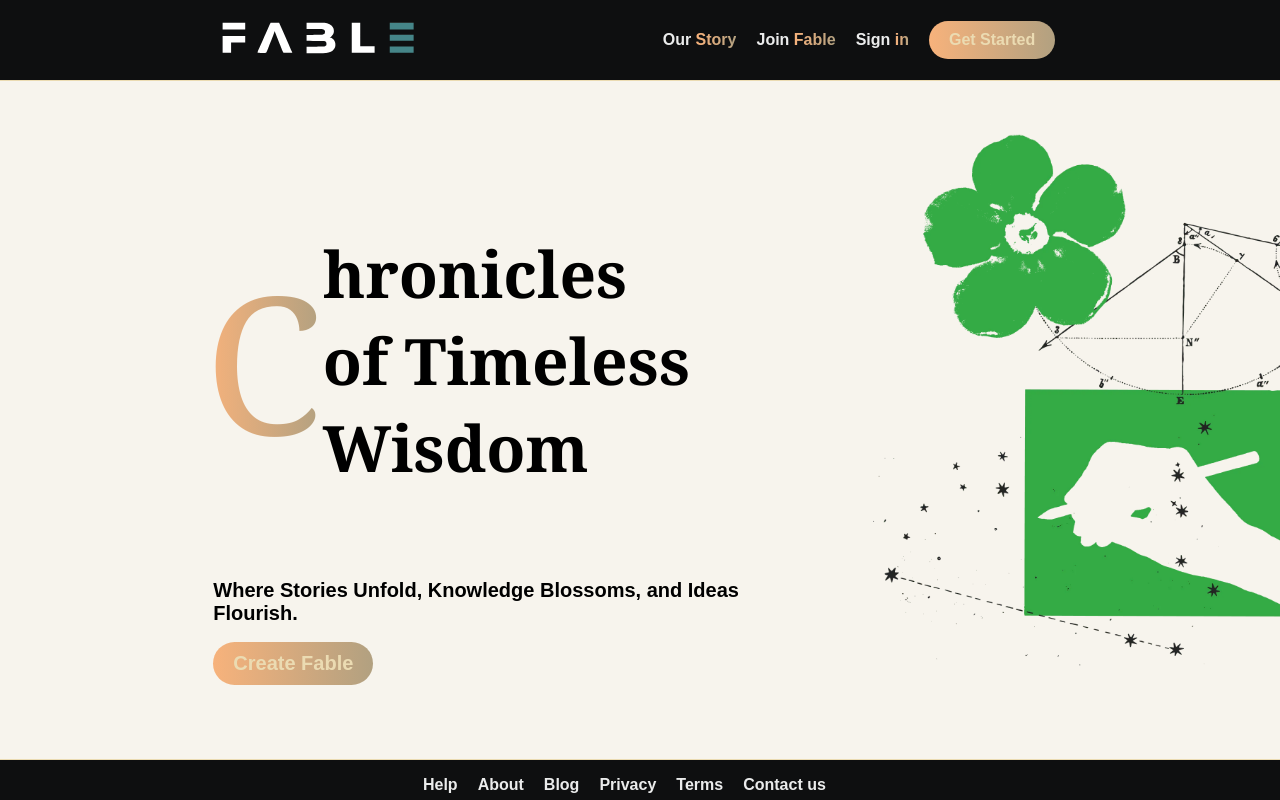
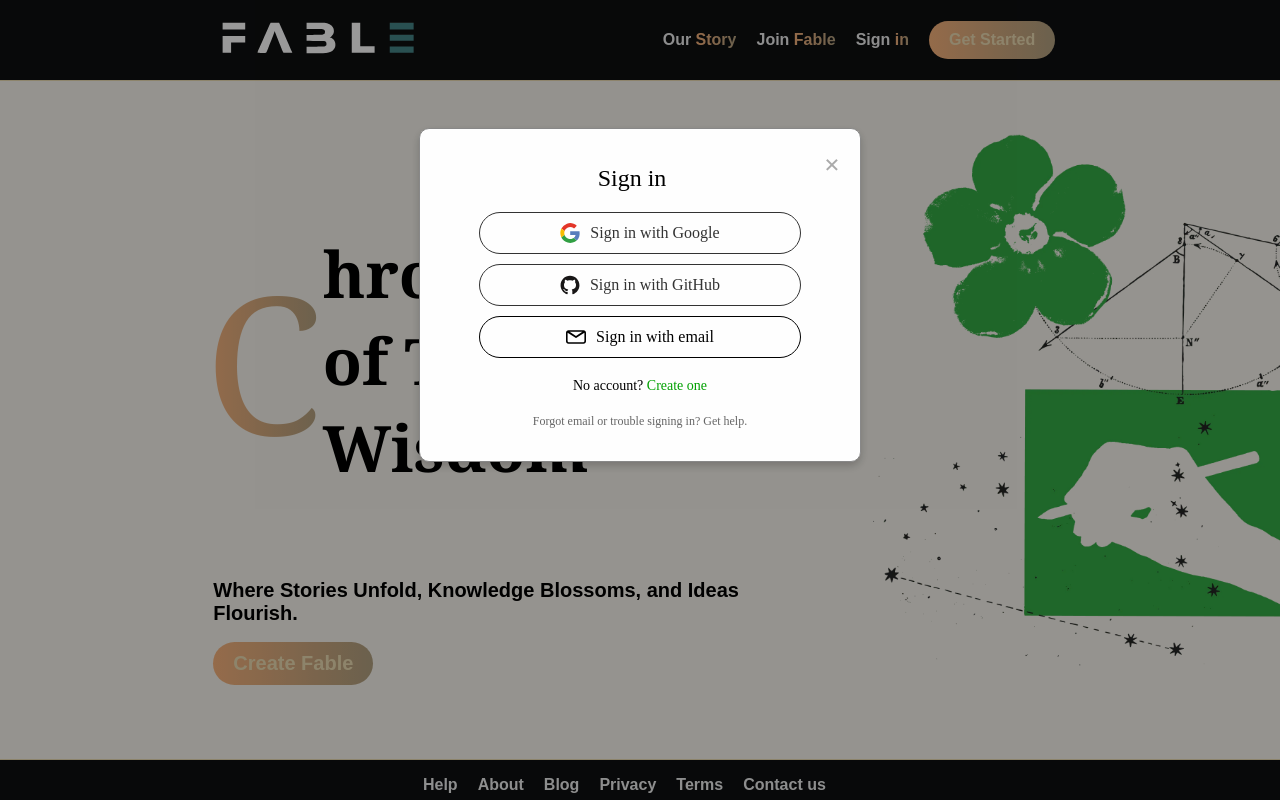
Before and after one commit to bakayu/fable, a plain HTML site: page index.html in a window 1280 px wide. Both pictures are taken after a click on the link "Sign in". Drawn offline with Linux system fonts and the light colour scheme.

Commit message:
added login page

```diff
--- a/index.html
+++ b/index.html
@@ -26,10 +26,14 @@
             <a href="#" class="dim">Our <span class="color">Story</span></a>
           </li>
           <li>
-            <a href="#" class="dim">Join <span class="color">Fable</span></a>
+            <a href="#" class="dim join-fable"
+              >Join <span class="color">Fable</span></a
+            >
           </li>
           <li>
-            <a href="#" class="dim">Sign <span class="color">in</span></a>
+            <a href="#" class="dim sign-in-link"
+              >Sign <span class="color">in</span></a
+            >
           </li>
           <li class="m-button">Get Started</li>
         </ul>
@@ -62,5 +66,68 @@
         </ul>
       </div>
     </footer>
+
+    <!-- sign in element -->
+    <div id="loginModal" class="modal">
+      <div class="modal-content">
+        <span class="close">&times;</span>
+        <h1>Sign in</h1>
+        <a href="#" class="btn btn-google"
+          ><img
+            src="img/google.svg"
+            alt="Google Login"
+            class="social-icon"
+          />Sign in with Google</a
+        >
+        <a href="#" class="btn btn-github"
+          ><img
+            src="img/github.svg"
+            alt="GitHub Login"
+            class="social-icon"
+          />Sign in with GitHub</a
+        >
+        <a href="#" class="btn btn-email"
+          ><img src="img/email.svg" alt="email" class="social-icon" />Sign in
+          with email</a
+        >
+        <div class="create-account">
+          No account? <a href="#" id="createAccountLink">Create one</a>
+        </div>
+        <div class="help-links">
+          <p>Forgot email or trouble signing in? <a href="#">Get help.</a></p>
+        </div>
+      </div>
+    </div>
+
+    <!-- sign up element -->
+    <div id="signupModal" class="modal">
+      <div class="modal-content">
+        <span class="close">&times;</span>
+        <h1>Sign up</h1>
+        <a href="#" class="btn btn-google"
+          ><img
+            src="img/google.svg"
+            alt="Google Login"
+            class="social-icon"
+          />Sign up with Google</a
+        >
+        <a href="#" class="btn btn-github"
+          ><img
+            src="img/github.svg"
+            alt="GitHub Login"
+            class="social-icon"
+          />Sign up with GitHub</a
+        >
+        <a href="#" class="btn btn-email"
+          ><img src="img/email.svg" alt="email" class="social-icon" />Sign up with email</a
+        >
+        <div class="create-account">
+          Already have an account? <a href="#" id="signInLink">Sign in</a>
+        </div>
+        <div class="help-links">
+          <p>Forgot email or trouble signing up? <a href="#">Get help.</a></p>
+        </div>
+      </div>
+    </div>
   </body>
 </html>
--- a/script/index.js
+++ b/script/index.js
@@ -1 +1,54 @@
 console.log("hello world");
+document.addEventListener('DOMContentLoaded', (event) => {
+    const loginModal = document.getElementById("loginModal");
+    const signupModal = document.getElementById("signupModal");
+    const buttons = document.querySelectorAll(".m-button");
+    const closeButtons = document.querySelectorAll(".close");
+    const createAccountLink = document.getElementById("createAccountLink");
+    const signInLink = document.getElementById("signInLink");
+    const joinFableLink = document.querySelector(".menu a.join-fable");
+    const navSignInLink = document.querySelector(".menu a.sign-in-link");
+
+    buttons.forEach(button => {
+        button.onclick = function() {
+            loginModal.style.display = "block";
+        }
+    });
+
+    closeButtons.forEach(button => {
+        button.onclick = function() {
+            loginModal.style.display = "none";
+            signupModal.style.display = "none";
+        }
+    });
+
+    window.onclick = function(event) {
+        if (event.target == loginModal) {
+            loginModal.style.display = "none";
+        } else if (event.target == signupModal) {
+            signupModal.style.display = "none";
+        }
+    }
+
+    createAccountLink.onclick = function(event) {
+        event.preventDefault();
+        loginModal.style.display = "none";
+        signupModal.style.display = "block";
+    }
+
+    signInLink.onclick = function(event) {
+        event.preventDefault();
+        signupModal.style.display = "none";
+        loginModal.style.display = "block";
+    }
+
+    joinFableLink.onclick = function(event) {
+        event.preventDefault();
+        signupModal.style.display = "block";
+    }
+
+    navSignInLink.onclick = function(event) {
+        event.preventDefault();
+        loginModal.style.display = "block";
+    }
+});
--- a/style/index.css
+++ b/style/index.css
@@ -267,6 +267,112 @@
     position: relative;
 }
 
+/* Modal styles */
+.modal {
+    display: none; /* Hidden by default */
+    position: fixed; /* Stay in place */
+    z-index: 3; /* Sit on top */
+    left: 0;
+    top: 0;
+    width: 100%;
+    height: 100%;
+    overflow: auto; /* Enable scroll if needed */
+    background-color: rgba(0,0,0,0.4); /* Black w/ opacity */
+}
+
+.modal-content {
+    background-color: #fefefe;
+    margin: 10% auto; /* 10% from the top and centered */
+    padding: 20px;
+    border: 1px solid #888;
+    width: 80%; /* Could be more or less, depending on screen size */
+    max-width: 400px;
+    border-radius: 10px;
+    box-shadow: 0 4px 8px rgba(0, 0, 0, 0.2);
+    text-align: center;
+}
+
+.close {
+    color: #aaa;
+    float: right;
+    font-size: 28px;
+    font-weight: bold;
+}
+
+.close:hover,
+.close:focus {
+    color: black;
+    text-decoration: none;
+    cursor: pointer;
+}
+
+h1 {
+    font-size: 24px;
+    font-weight: normal;
+    margin-bottom: 20px;
+}
+
+.btn {
+    display: flex;
+    align-items: center;
+    justify-content: center;
+    width: 300px;
+    padding: 10px;
+    margin: 10px auto;
+    border: 1px solid #000;
+    border-radius: 25px;
+    text-decoration: none;
+    color: #000;
+    font-size: 16px;
+    cursor: pointer;
+    transition: background-color 0.3s ease;
+}
+
+.btn img {
+    margin-right: 10px;
+    width: 20px;
+    height: 20px;
+}
+
+.btn-google {
+    color: #333;
+    border-color: #333;
+}
+
+
+.btn-github {
+    color: #333;
+    border-color: #333;
+}
+
+
+.btn-email {
+    color: #000;
+    border-color: #000;
+}
+
+
+
+.create-account {
+    margin-top: 20px;
+    font-size: 14px;
+}
+
+.create-account a {
+    color: #00a000;
+    text-decoration: none;
+}
+
+.help-links {
+    margin-top: 20px;
+    font-size: 12px;
+    color: #666;
+}
+
+.help-links a {
+    color: #666;
+    text-decoration: none;
+}
 @keyframes gradient-rotation {
     0% {
         background-position: 0% 50%;
```
Also changed, not shown: pages/home.html (added, +11 -0 lines), img/email.svg (added), img/github.svg (added), img/google.svg (added).
